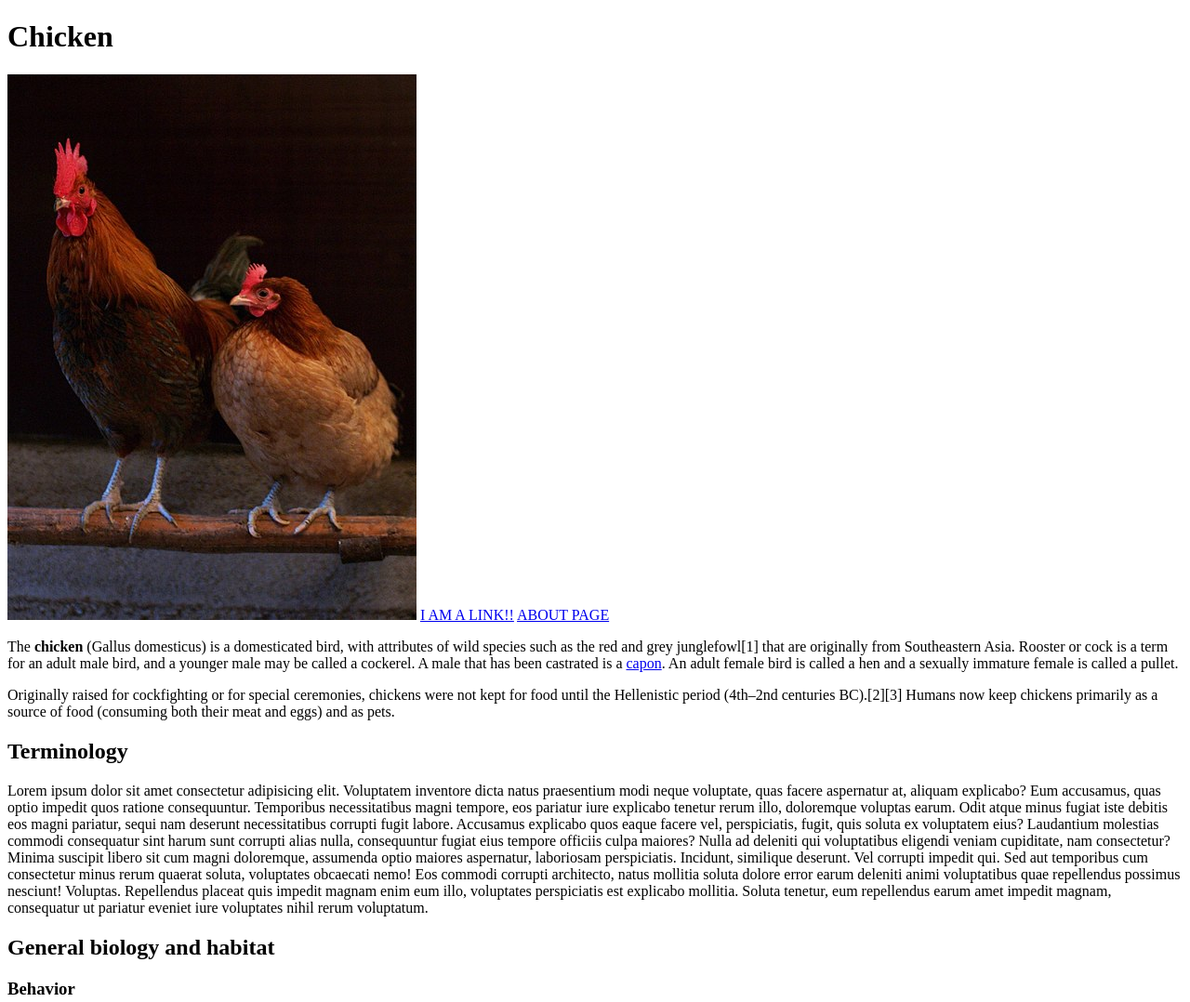
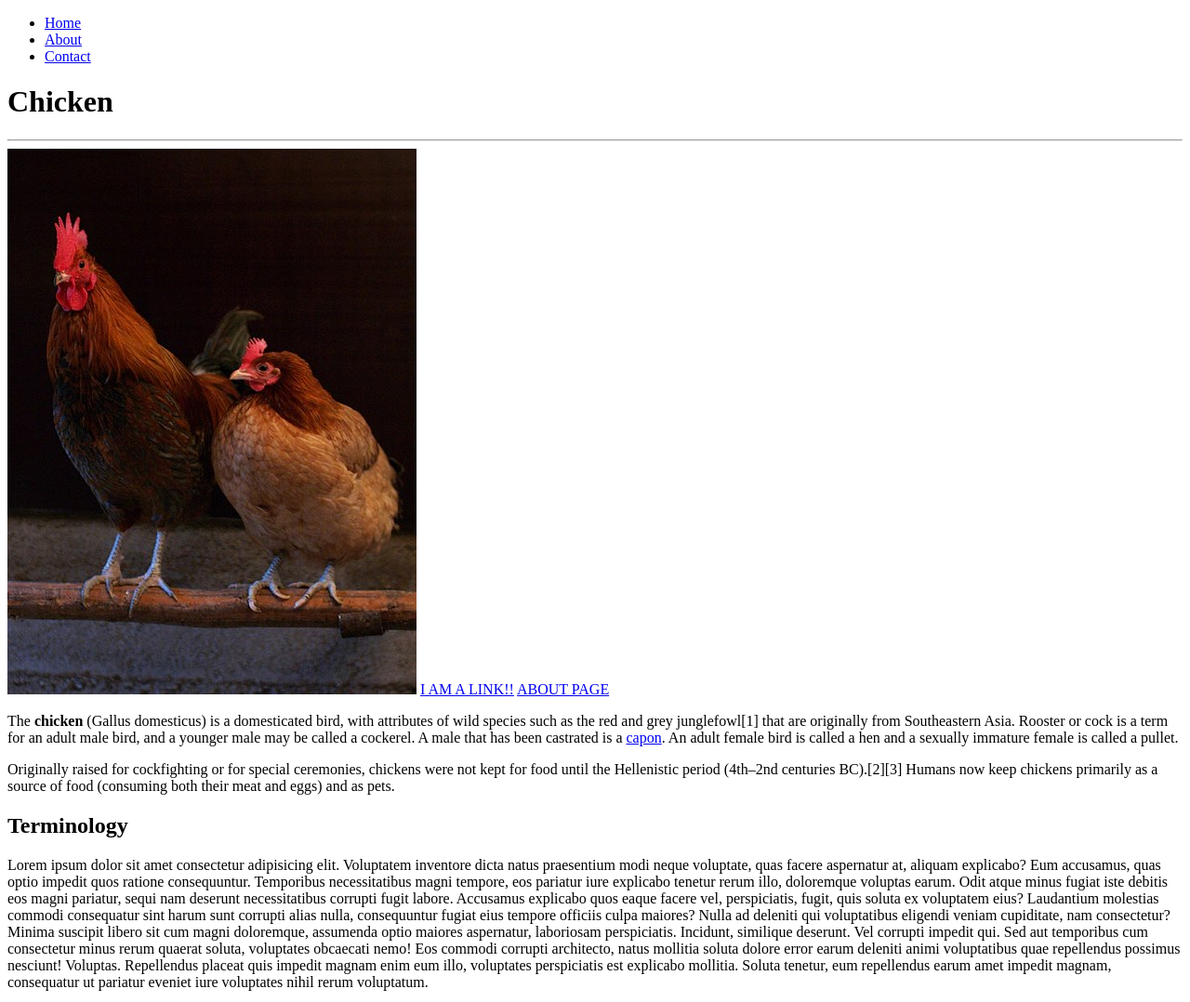
Before and after one commit to sangmin4208/bootcamp-web, a plain HTML site: page chickens.html in a window 1280 px wide. Shown: the top 1078 px of the page at 93% size. Drawn offline with Linux system fonts and the light colour scheme.

Commit message:
You're doing great! 👍

```diff
--- a/chickens.html
+++ b/chickens.html
@@ -9,7 +9,16 @@
 </head>
 
 <body>
+  <nav>
+    <ul>
+      <li><a href="home">Home</a></li>
+      <li><a href="about.html">About</a></li>
+      <li><a href="contact">Contact</a></li>
+    </ul>
+  </nav>
+  <main>
     <h1>Chicken</h1>
+    <hr>
     <img src="images/chicken.jpeg" alt="chickens">
     <a target="_blank" href="http://google.com">I AM A LINK!!</a>
     <a href="about.html">ABOUT PAGE</a>
@@ -23,7 +32,8 @@
       and a sexually immature female is called a pullet.
     </p>
     <p>
-    Originally raised for cockfighting or for special ceremonies, chickens were not kept for food until the Hellenistic
+      Originally raised for cockfighting or for special ceremonies, chickens were not kept for food until the
+      Hellenistic
       period (4th–2nd centuries BC).[2][3] Humans now keep chickens primarily as a source of food (consuming both their
       meat
       and eggs) and as pets.
@@ -33,15 +43,20 @@
     <p>Lorem ipsum dolor sit amet consectetur adipisicing elit. Voluptatem inventore dicta natus praesentium modi neque
       voluptate, quas facere aspernatur at, aliquam explicabo? Eum accusamus, quas optio impedit quos ratione
       consequuntur.
-    Temporibus necessitatibus magni tempore, eos pariatur iure explicabo tenetur rerum illo, doloremque voluptas earum.
+      Temporibus necessitatibus magni tempore, eos pariatur iure explicabo tenetur rerum illo, doloremque voluptas
+      earum.
       Odit atque minus fugiat iste debitis eos magni pariatur, sequi nam deserunt necessitatibus corrupti fugit labore.
-    Accusamus explicabo quos eaque facere vel, perspiciatis, fugit, quis soluta ex voluptatem eius? Laudantium molestias
+      Accusamus explicabo quos eaque facere vel, perspiciatis, fugit, quis soluta ex voluptatem eius? Laudantium
+      molestias
       commodi consequatur sint harum sunt corrupti alias nulla, consequuntur fugiat eius tempore officiis culpa maiores?
-    Nulla ad deleniti qui voluptatibus eligendi veniam cupiditate, nam consectetur? Minima suscipit libero sit cum magni
-    doloremque, assumenda optio maiores aspernatur, laboriosam perspiciatis. Incidunt, similique deserunt. Vel corrupti
+      Nulla ad deleniti qui voluptatibus eligendi veniam cupiditate, nam consectetur? Minima suscipit libero sit cum
+      magni
+      doloremque, assumenda optio maiores aspernatur, laboriosam perspiciatis. Incidunt, similique deserunt. Vel
+      corrupti
       impedit qui.
       Sed aut temporibus cum consectetur minus rerum quaerat soluta, voluptates obcaecati nemo! Eos commodi corrupti
-    architecto, natus mollitia soluta dolore error earum deleniti animi voluptatibus quae repellendus possimus nesciunt!
+      architecto, natus mollitia soluta dolore error earum deleniti animi voluptatibus quae repellendus possimus
+      nesciunt!
       Voluptas.
       Repellendus placeat quis impedit magnam enim eum illo, voluptates perspiciatis est explicabo mollitia. Soluta
       tenetur, eum repellendus earum amet impedit magnam, consequatur ut pariatur eveniet iure voluptates nihil rerum
@@ -75,6 +90,11 @@
     <img
       src="https://upload.wikimedia.org/wikipedia/commons/thumb/f/fc/%E0%B0%95%E0%B1%8B%E0%B0%A1%E0%B0%BF_%E0%B0%AA%E0%B0%BF%E0%B0%B2%E0%B1%8D%E0%B0%B2IMG20191207080730-01.jpg/597px-%E0%B0%95%E0%B1%8B%E0%B0%A1%E0%B0%BF_%E0%B0%AA%E0%B0%BF%E0%B0%B2%E0%B1%8D%E0%B0%B2IMG20191207080730-01.jpg"
       alt="a adorable chick">
+  </main>
+  <footer>
+    <p>This is my website</p>
+
+  </footer>
 </body>
 
 </html>
```
Lines whose indentation alone changed are shown as unchanged.
